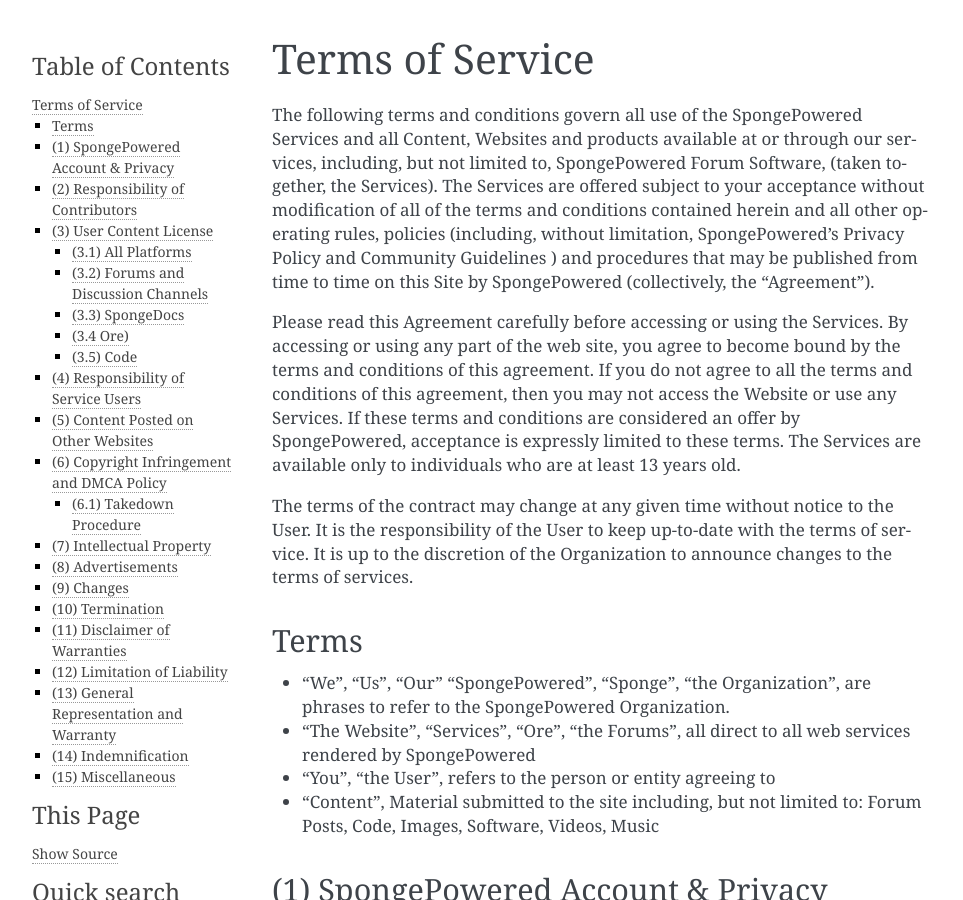
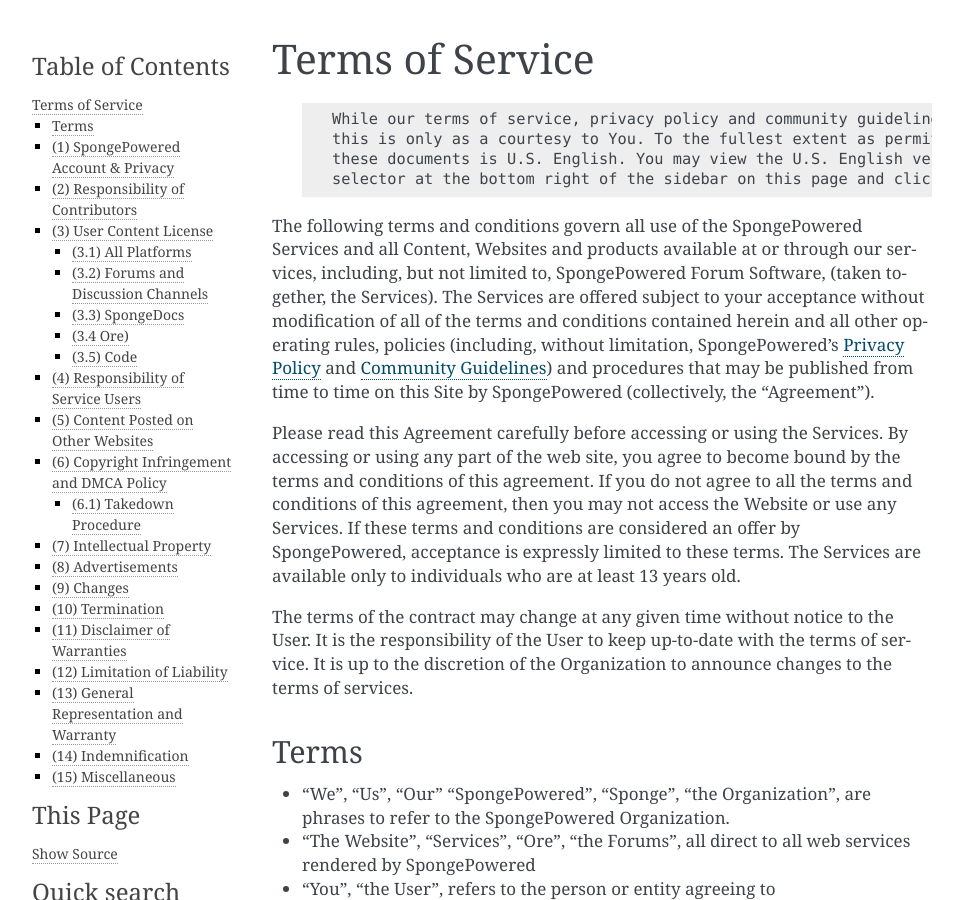
Before and after one commit to SpongePowered/SpongeDocs, a Sphinx documentation site: the page built from source/about/tos.rst, in a window 1280 px wide and 900 px high. Shown: the whole window, without its empty margins (148-1111 px from the left). Built offline with Sphinx 7.4.7, drawn with Linux system fonts in a browser that asks for light colours; pages that are not in the unit, such as notebooks, are missing from menus.

Commit message:
Added dualspiral's caveats, fixed links
Added as a code block to bypass translation.

```diff
--- a/source/about/tos.rst
+++ b/source/about/tos.rst
@@ -1,13 +1,20 @@
 ================
 Terms of Service
 ================
+
+ .. code-block:: none
+
+    While our terms of service, privacy policy and community guidelines may be provided in your own language,
+    this is only as a courtesy to You. To the fullest extent as permitted by law, the governing language of
+    these documents is U.S. English. You may view the U.S. English version by clicking on the language
+    selector at the bottom right of the sidebar on this page and clicking on the U.S. flag.
 
 The following terms and conditions govern all use of the SpongePowered Services and all Content, Websites and products
 available at or through our services, including, but not limited to, SpongePowered Forum Software, (taken together,
 the Services). The Services are offered subject to your acceptance without modification of all of the terms and
 conditions contained herein and all other operating rules, policies (including, without limitation, SpongePowered’s
-Privacy Policy and Community Guidelines ) and procedures that may be published from time to time on this Site by
-SpongePowered (collectively, the "Agreement").
+:doc:`Privacy Policy <privacy>` and :doc:`Community Guidelines <rules>`) and procedures that may be published from
+time to time on this Site by SpongePowered (collectively, the "Agreement").
 
 Please read this Agreement carefully before accessing or using the Services. By accessing or using any part of the web site,
 you agree to become bound by the terms and conditions of this agreement. If you do not agree to all the terms and conditions
```
